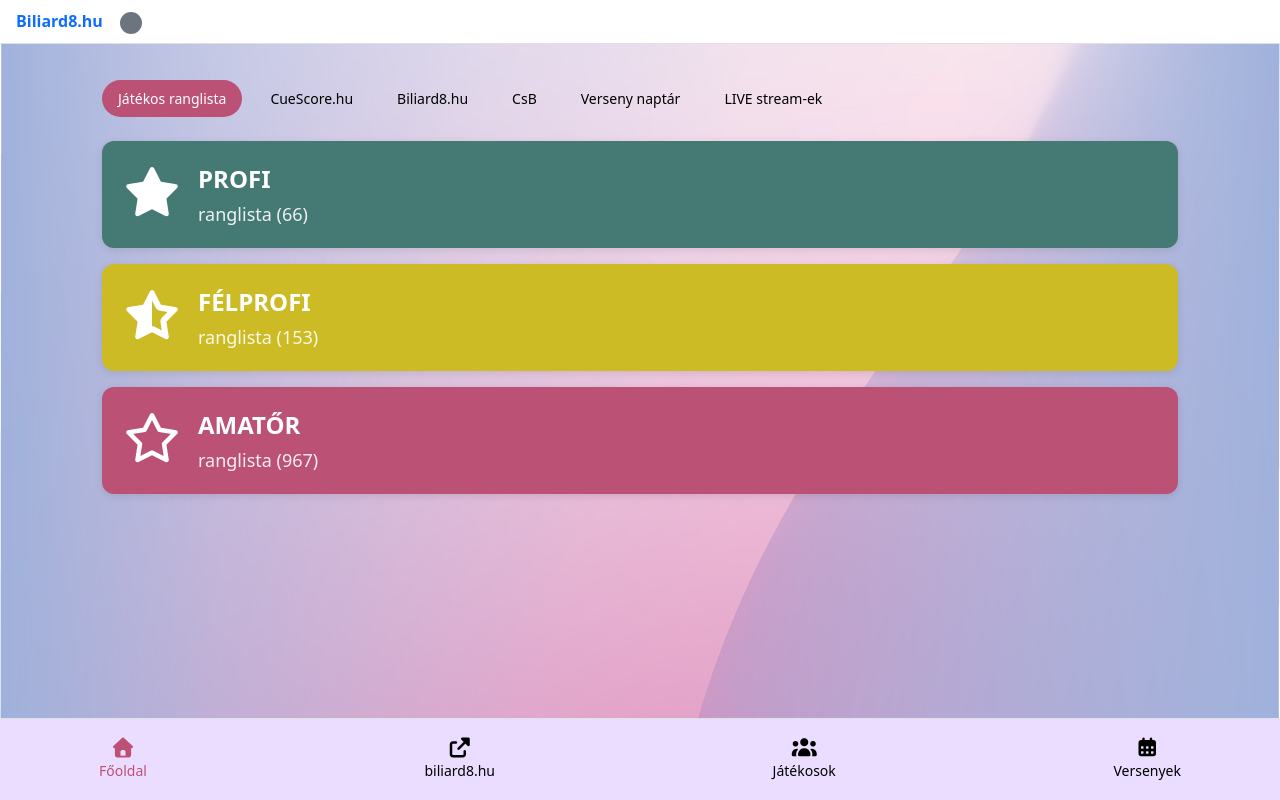
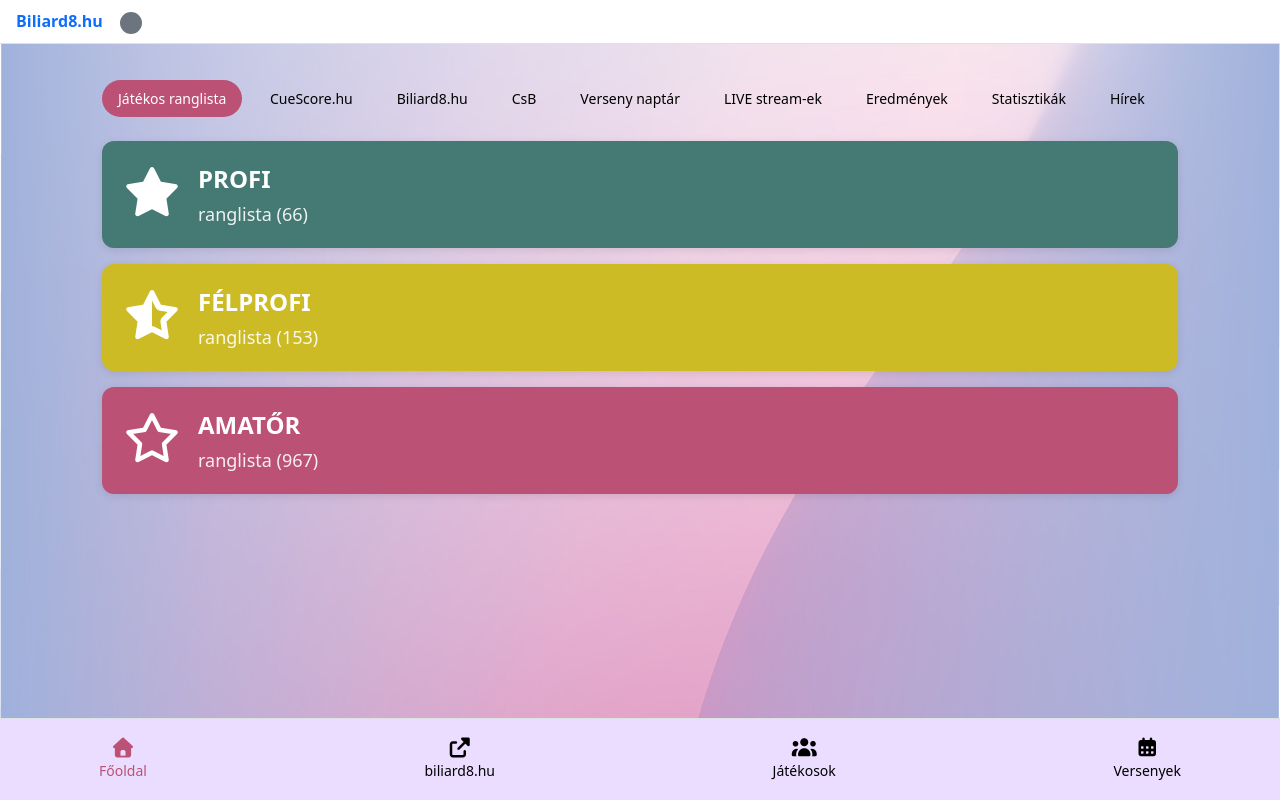
Before and after one commit to Gabesz/b8-pwa, a Vue app: page / in a window 1280 px wide. Built offline with nearby package versions, Linux system fonts and the light colour scheme.

Commit message:
Implement 2-row navigation with drag&drop and fast animations with fade-in effects

```diff
--- a/src/pages/HomePage.vue
+++ b/src/pages/HomePage.vue
@@ -1,16 +1,40 @@
 <template>
   <div class="homepage-container">
-    <!-- Vízszintes menü sáv -->
+    <!-- 1 soros navigáció - fix gomb + scrollozható gombok -->
     <div
-      class="horizontal-menu"
+      class="single-row-navigation"
       :class="{ 'animate-in': showMenu }"
     >
-      <a href="#" class="menu-item">Játékos ranglista</a>
-      <a href="#" class="menu-item">CueScore.hu</a>
-      <a href="#" class="menu-item">Biliard8.hu</a>
-      <a href="#" class="menu-item">CsB</a>
-      <a href="#" class="menu-item">Verseny naptár</a>
-      <a href="#" class="menu-item">LIVE stream-ek</a>
+      <!-- Fix gomb balra -->
+      <a href="#" class="menu-item fixed-item">Játékos ranglista</a>
+
+      <!-- Scrollozható gombok jobbra -->
+      <div
+        class="scrollable-row"
+        ref="scrollableRow"
+        @mousedown="startDrag"
+        @mousemove="drag"
+        @mouseup="endDrag"
+        @mouseleave="endDrag"
+        @touchstart="startDrag"
+        @touchmove="drag"
+        @touchend="endDrag"
+      >
+        <div
+          class="scrollable-content"
+          ref="scrollableContent"
+          :style="{ transform: `translateX(${scrollOffset}px)` }"
+        >
+          <a href="#" class="menu-item">CueScore.hu</a>
+          <a href="#" class="menu-item">Biliard8.hu</a>
+          <a href="#" class="menu-item">CsB</a>
+          <a href="#" class="menu-item">Verseny naptár</a>
+          <a href="#" class="menu-item">LIVE stream-ek</a>
+          <a href="#" class="menu-item">Eredmények</a>
+          <a href="#" class="menu-item">Statisztikák</a>
+          <a href="#" class="menu-item">Hírek</a>
+        </div>
+      </div>
     </div>
 
     <div
@@ -61,12 +85,54 @@
 </template>
 
 <script setup lang="ts">
-import { ref, onMounted } from 'vue'
+import { ref, onMounted, nextTick } from 'vue'
 
 const showMenu = ref(false)
 const showProfi = ref(false)
 const showFelprofi = ref(false)
 const showAmator = ref(false)
+
+// Drag & drop változók
+const scrollOffset = ref(0)
+const isDragging = ref(false)
+const startX = ref(0)
+const startScrollOffset = ref(0)
+const scrollableRow = ref<HTMLElement>()
+const scrollableContent = ref<HTMLElement>()
+
+const startDrag = (e: MouseEvent | TouchEvent) => {
+  isDragging.value = true
+  const clientX = 'touches' in e ? e.touches[0].clientX : e.clientX
+  startX.value = clientX
+  startScrollOffset.value = scrollOffset.value
+
+  // Prevencija a default viselkedés ellen
+  e.preventDefault()
+}
+
+const drag = (e: MouseEvent | TouchEvent) => {
+  if (!isDragging.value) return
+
+  const clientX = 'touches' in e ? e.touches[0].clientX : e.clientX
+  const deltaX = clientX - startX.value
+  const newOffset = startScrollOffset.value + deltaX
+
+  // Számítsuk ki a scrollozható terület szélességét
+  if (scrollableRow.value && scrollableContent.value) {
+    const containerWidth = scrollableRow.value.offsetWidth
+    const contentWidth = scrollableContent.value.scrollWidth
+    const maxScroll = Math.max(0, contentWidth - containerWidth)
+
+    // Korlátozzuk a scrollozást
+    scrollOffset.value = Math.max(-maxScroll, Math.min(0, newOffset))
+  }
+
+  e.preventDefault()
+}
+
+const endDrag = () => {
+  isDragging.value = false
+}
 
 onMounted(() => {
   // Menü sáv azonnal indul
@@ -74,20 +140,20 @@ onMounted(() => {
     showMenu.value = true
   }, 100)
 
-  // PROFI doboz 500ms után (amikor a menü félig beért)
+  // PROFI doboz 175ms után
   setTimeout(() => {
     showProfi.value = true
-  }, 600)
+  }, 175)
 
-  // FÉLPROFI doboz 900ms után (amikor a PROFI félig beért)
+  // FÉLPROFI doboz 250ms után
   setTimeout(() => {
     showFelprofi.value = true
-  }, 1000)
+  }, 250)
 
-  // AMATŐR doboz 1200ms után (amikor a FÉLPROFI félig beért)
+  // AMATŐR doboz 325ms után
   setTimeout(() => {
     showAmator.value = true
-  }, 1300)
+  }, 325)
 })
 </script>
 
@@ -100,9 +166,9 @@ onMounted(() => {
   overflow-x: hidden;
 }
 
-.horizontal-menu {
+.single-row-navigation {
   display: flex;
-  flex-wrap: wrap;
+  align-items: center;
   gap: 12px;
   margin-bottom: 8px;
   transform: translateX(100%);
@@ -110,10 +176,31 @@ onMounted(() => {
   transition: all 0.8s cubic-bezier(0.68, -0.55, 0.265, 1.55);
 }
 
-.horizontal-menu.animate-in {
+.single-row-navigation.animate-in {
   transform: translateX(-20px);
   opacity: 1;
   animation: bounceBack 0.3s ease-out 0.8s forwards;
+}
+
+.scrollable-row {
+  flex: 1;
+  overflow: hidden;
+  cursor: grab;
+  user-select: none;
+  -webkit-user-select: none;
+  -moz-user-select: none;
+  -ms-user-select: none;
+}
+
+.scrollable-row:active {
+  cursor: grabbing;
+}
+
+.scrollable-content {
+  display: flex;
+  gap: 12px;
+  transition: transform 0.1s ease-out;
+  will-change: transform;
 }
 
 .menu-item {
@@ -124,24 +211,18 @@ onMounted(() => {
   text-decoration: none;
   font-size: 14px;
   font-weight: 500;
-  transition: all 0.2s ease;
   white-space: nowrap;
+  flex-shrink: 0;
 }
 
-.menu-item:hover {
+.menu-item.fixed-item {
   background-color: #bb5175;
   color: white;
-  transform: translateY(-2px);
+  transition: background-color 0.2s ease;
 }
 
-.menu-item:first-child {
-  background-color: #bb5175;
-  color: white;
-}
-
-.menu-item:first-child:hover {
+.menu-item.fixed-item:hover {
   background-color: #a0445f;
-  transform: translateY(-2px);
 }
 
 .skill-level-box {
@@ -153,7 +234,8 @@ onMounted(() => {
   box-shadow: 0 2px 8px rgba(0, 0, 0, 0.1);
   transform: translateX(100%);
   opacity: 0;
-  transition: all 0.8s cubic-bezier(0.68, -0.55, 0.265, 1.55);
+  transition: transform 0.8s cubic-bezier(0.68, -0.55, 0.265, 1.55),
+              opacity 0.6s ease-out 0.2s;
 }
 
 .skill-level-box.animate-in {
@@ -227,9 +309,13 @@ onMounted(() => {
     gap: 12px;
   }
 
-  .horizontal-menu {
+  .single-row-navigation {
     gap: 8px;
     margin-bottom: 6px;
+  }
+
+  .scrollable-content {
+    gap: 8px;
   }
 
   .menu-item {
@@ -253,6 +339,5 @@ onMounted(() => {
   .star-icon {
     font-size: 40px;
   }
-
 }
 </style>
--- a/src/pages/TournamentsPage.vue
+++ b/src/pages/TournamentsPage.vue
@@ -8,6 +8,7 @@
         v-for="(competition, index) in filteredCompetitions"
         :key="competition.event_date + competition.name"
         class="competition-card"
+        :class="{ 'animate-in': animatedCards[index] }"
       >
         <div class="competition-date">
           {{ formatDate(competition.event_date) }}
@@ -45,13 +46,14 @@
 </template>
 
 <script setup lang="ts">
-import { ref, onMounted, computed } from 'vue';
+import { ref, onMounted, computed, watch } from 'vue';
 import { ApiService, type Competition } from '../services/api';
 import LoadingSpinner from '../components/LoadingSpinner.vue';
 
 const competitions = ref<Competition[]>([]);
 const loading = ref(true);
 const expandedIndex = ref(0); // Első elem alapból nyitva
+const animatedCards = ref<boolean[]>([]);
 
 function formatDate(dateStr: string): string {
   // Convert from 2025.09.13 to 2025. 09. 13.
@@ -84,6 +86,26 @@ function toggleDetails(index: number): void {
   }
 }
 
+// Animáció logika
+function animateCards() {
+  const filtered = filteredCompetitions.value;
+  animatedCards.value = new Array(filtered.length).fill(false);
+
+  // Animáljuk a kártyákat egymás után
+  filtered.forEach((_, index) => {
+    setTimeout(() => {
+      animatedCards.value[index] = true;
+    }, 100 + (index * 75)); // 100ms kezdeti késleltetés, majd 75ms közöttük
+  });
+}
+
+// Watch a filtered competitions változására
+watch(filteredCompetitions, () => {
+  if (filteredCompetitions.value.length > 0) {
+    animateCards();
+  }
+}, { immediate: true });
+
 async function loadCompetitions() {
   loading.value = true;
   try {
@@ -106,6 +128,7 @@ onMounted(loadCompetitions);
 <style scoped>
 .competitions-list {
   padding: 0 16px;
+  overflow-x: hidden;
 }
 
 .competition-card {
@@ -117,6 +140,28 @@ onMounted(loadCompetitions);
   align-items: center;
   box-shadow: 0 2px 8px rgba(0, 0, 0, 0.1);
   min-height: 80px;
+  transform: translateX(100%);
+  opacity: 0;
+  transition: transform 0.8s cubic-bezier(0.68, -0.55, 0.265, 1.55),
+              opacity 0.6s ease-out 0.2s;
+}
+
+.competition-card.animate-in {
+  transform: translateX(-20px);
+  opacity: 1;
+  animation: bounceBack 0.3s ease-out 0.8s forwards;
+}
+
+@keyframes bounceBack {
+  0% {
+    transform: translateX(-20px);
+  }
+  50% {
+    transform: translateX(10px);
+  }
+  100% {
+    transform: translateX(0);
+  }
 }
 
 .competition-date {
```
